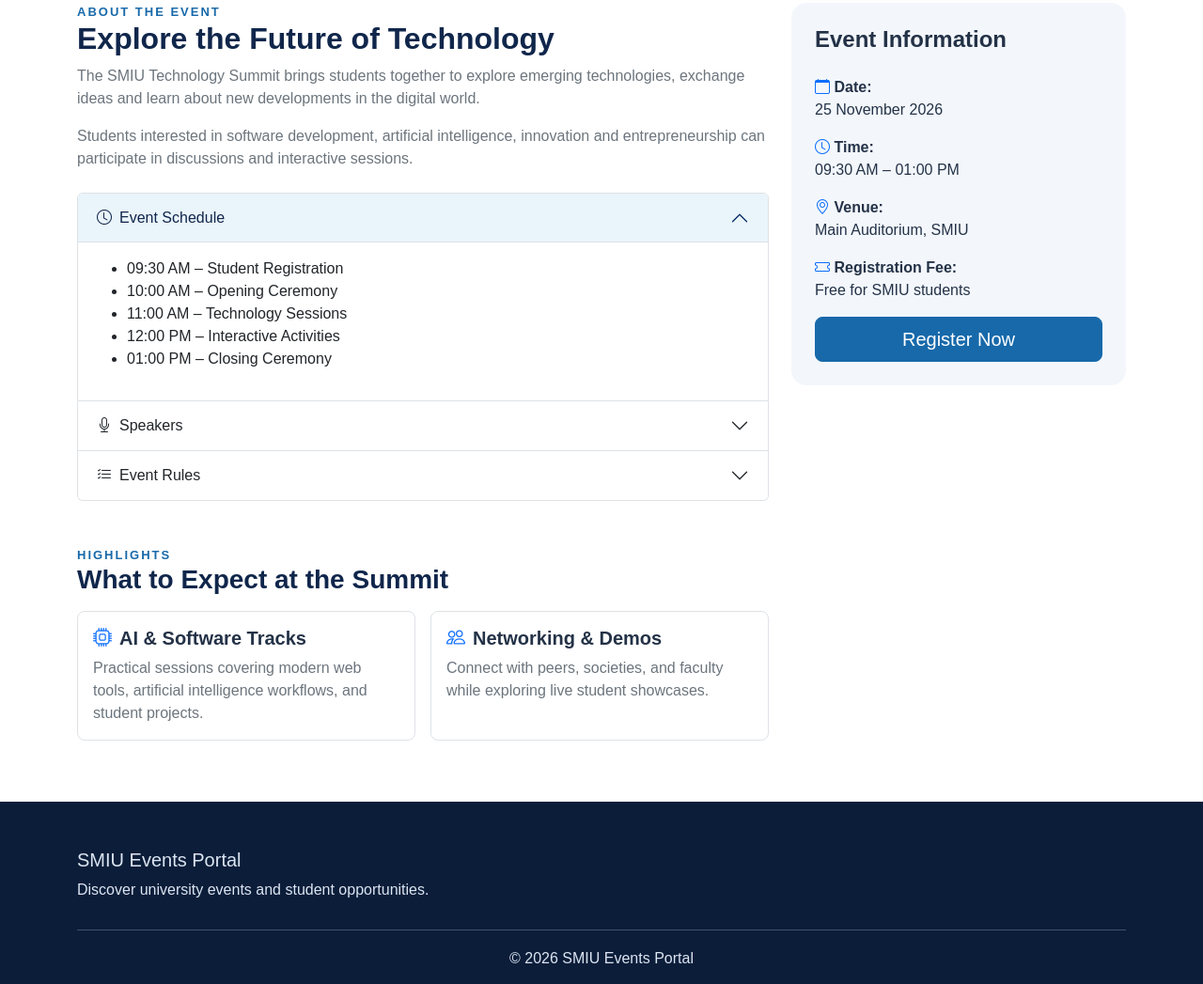
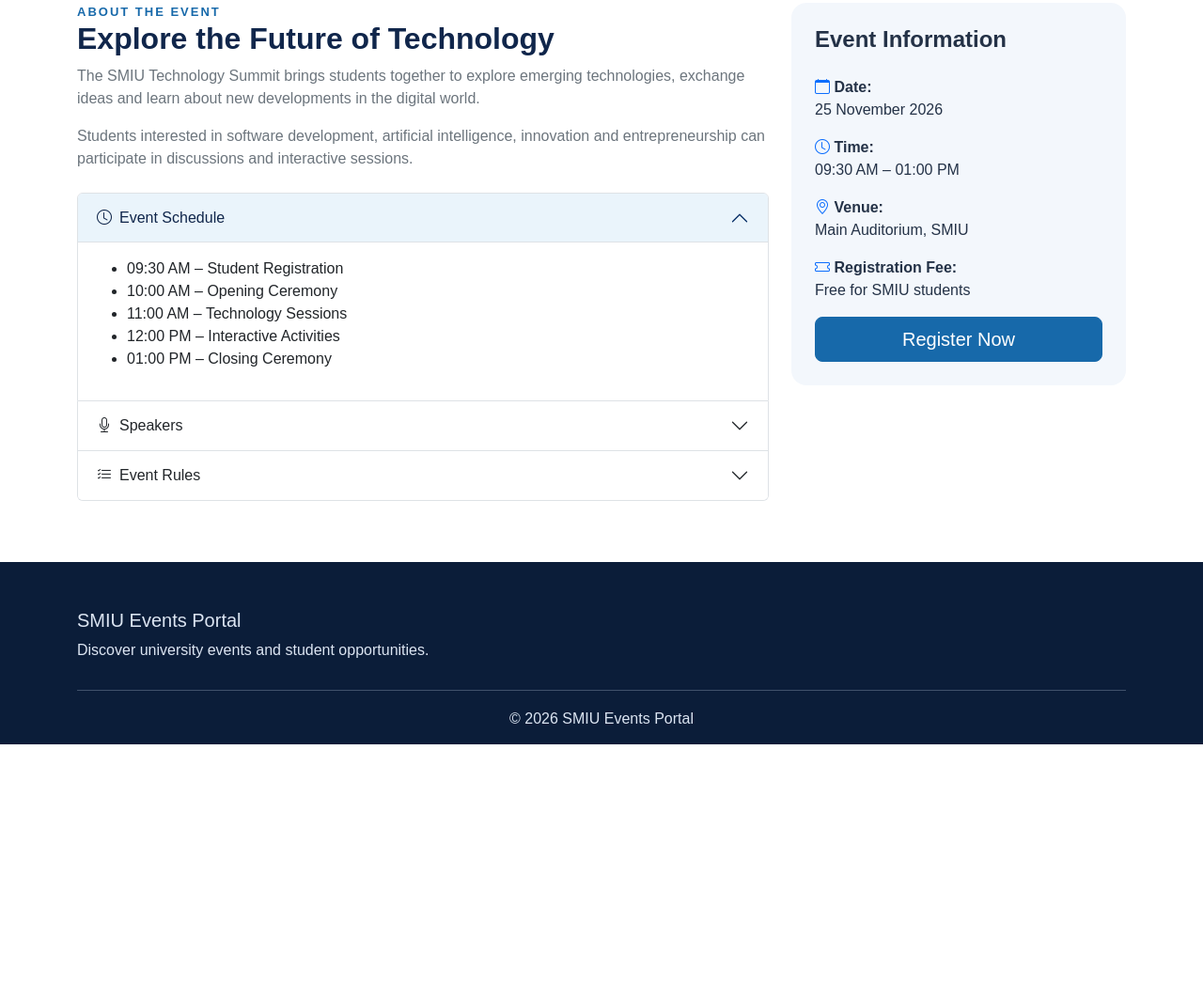
Before and after one commit to allrounder123/smiu-events-portal-fourgirls, a plain HTML site: page event-details.html in a window 1280 px wide. Shown: the part 759-1806 px from the top of the page at 94% size. After the commit the page ends 1551 px from the top, so only its background shows below. Drawn offline with nearby package versions, Linux system fonts and the light colour scheme.

Commit message:
revert changes in event detail page

```diff
--- a/event-details.html
+++ b/event-details.html
@@ -144,31 +144,7 @@
                 </div>
 
             </div>
-<!--  EVENT HIGHLIGHTS -->
-<div class="mt-5" id="highlights">
-    <div class="section-kicker">Highlights</div>
-    <h3 class="section-title mb-3">What to Expect at the Summit</h3>
 
-    <div class="row g-3">
-        <div class="col-md-6">
-            <div class="p-3 border rounded-3 h-100">
-                <h5 class="fw-bold"><i class="bi bi-cpu text-primary me-2"></i>AI &amp; Software Tracks</h5>
-                <p class="text-secondary mb-0">
-                    Practical sessions covering modern web tools, artificial intelligence workflows, and student projects.
-                </p>
-            </div>
-        </div>
-
-        <div class="col-md-6">
-            <div class="p-3 border rounded-3 h-100">
-                <h5 class="fw-bold"><i class="bi bi-people text-primary me-2"></i>Networking &amp; Demos</h5>
-                <p class="text-secondary mb-0">
-                    Connect with peers, societies, and faculty while exploring live student showcases.
-                </p>
-            </div>
-        </div>
-    </div>
-</div>
         </div>
 
         <!-- EVENT INFORMATION -->
```
